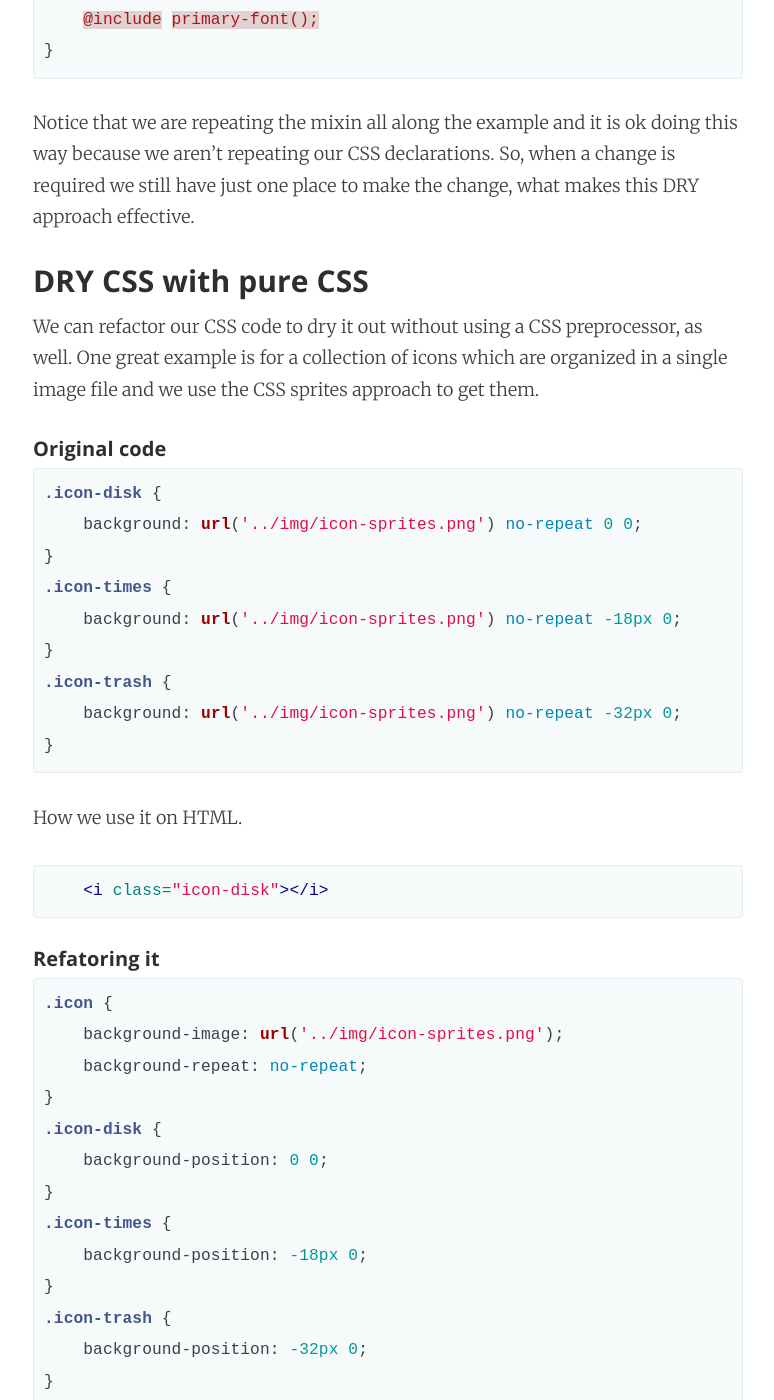
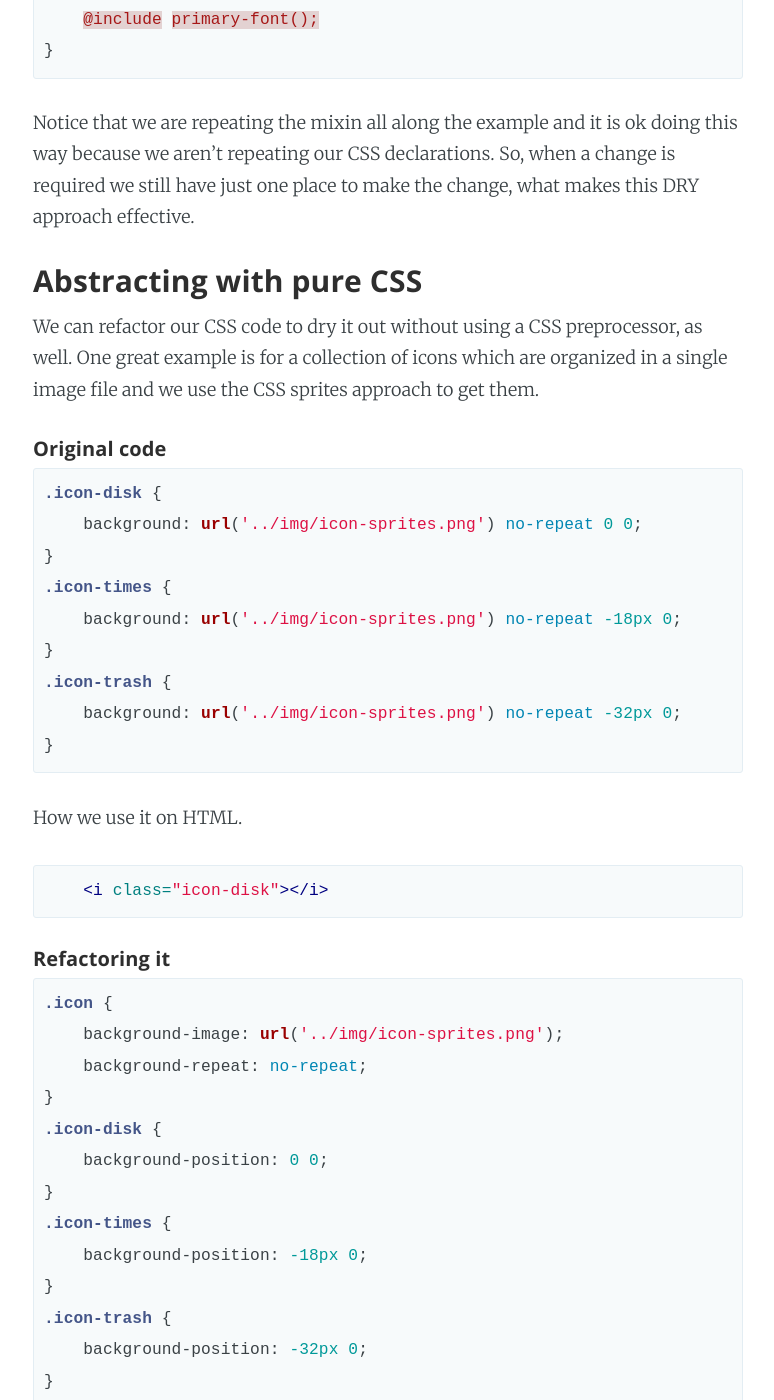
Before and after one commit to dsalvagni/dsalvagni.github.io, a Jekyll site: the page built from _posts/2015-10-03-start-by-dont-repeating-your-self-in-css.markdown, in a window 1280 px wide and 1400 px high, scrolled down 3366 px. Shown: the whole window, without its empty margins (252-1026 px from the left). Built offline with Jekyll 4.4.1, drawn with Linux system fonts in a browser that asks for light colours; nearby versions of some CDN libraries; Markdown is read by kramdown in place of the engine named in the settings.

Commit message:
Start by don't repeating yourself in CSS

```diff
--- a/_posts/2015-10-03-start-by-dont-repeating-your-self-in-css.markdown
+++ b/_posts/2015-10-03-start-by-dont-repeating-your-self-in-css.markdown
@@ -87,7 +87,7 @@ Here's an approach using DRY principles.
 
 Notice that we are repeating the mixin all along the example and it is ok doing this way because we aren't repeating our CSS declarations. So, when a change is required we still have just one place to make the change, what makes this DRY approach effective.
 
-### DRY CSS with pure CSS
+### Abstracting with pure CSS
 We can refactor our CSS code to dry it out without using a CSS preprocessor, as well. One great example is for a collection of icons which are organized in a single image file and we use the CSS sprites approach to get them.
 
 ##### Original code
@@ -109,7 +109,7 @@ How we use it on HTML.
 {% endhighlight %}
 
 
-##### Refatoring it
+##### Refactoring it
 {% highlight css%}
 .icon {
     background-image: url('../img/icon-sprites.png');
```
